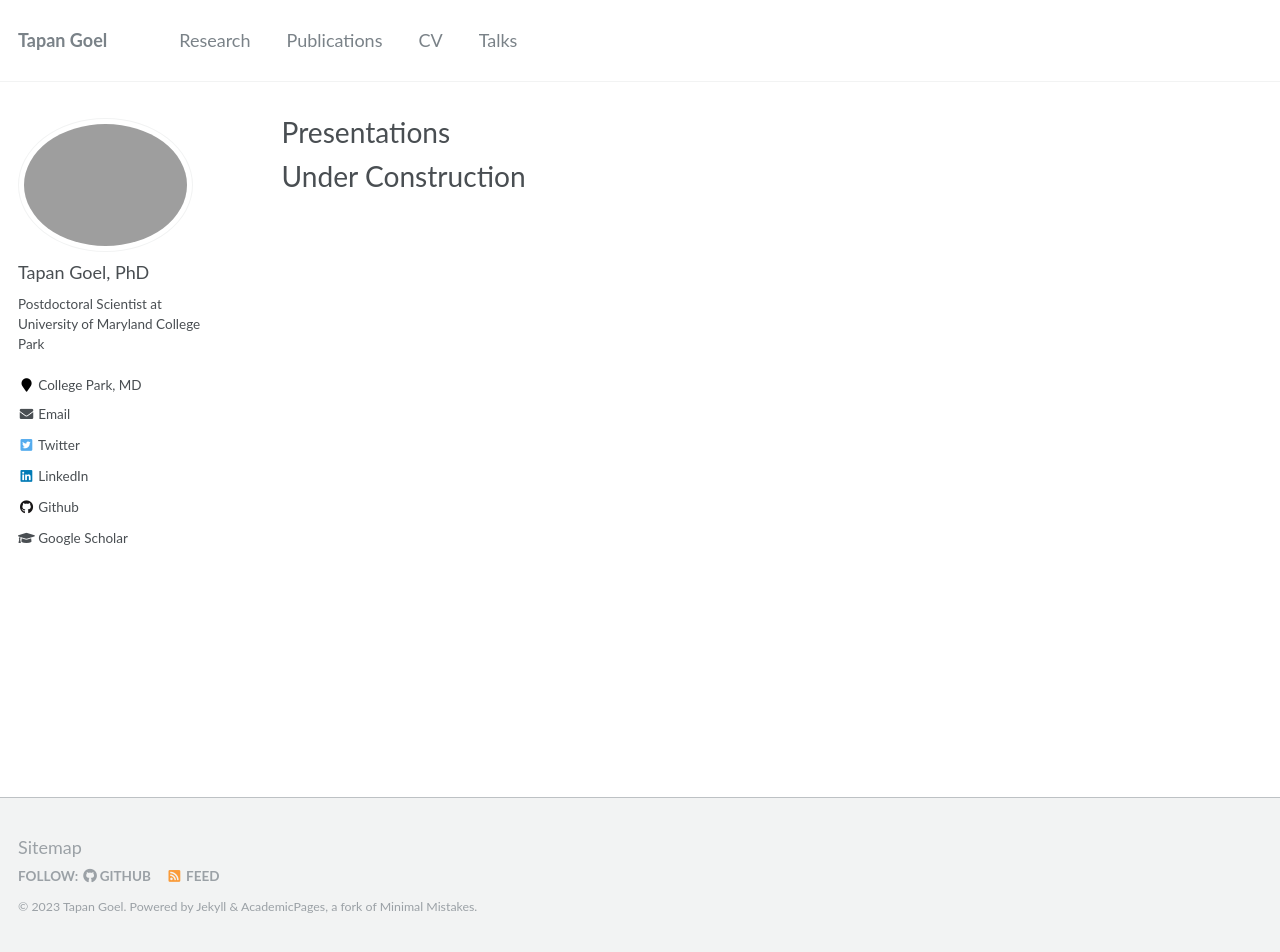
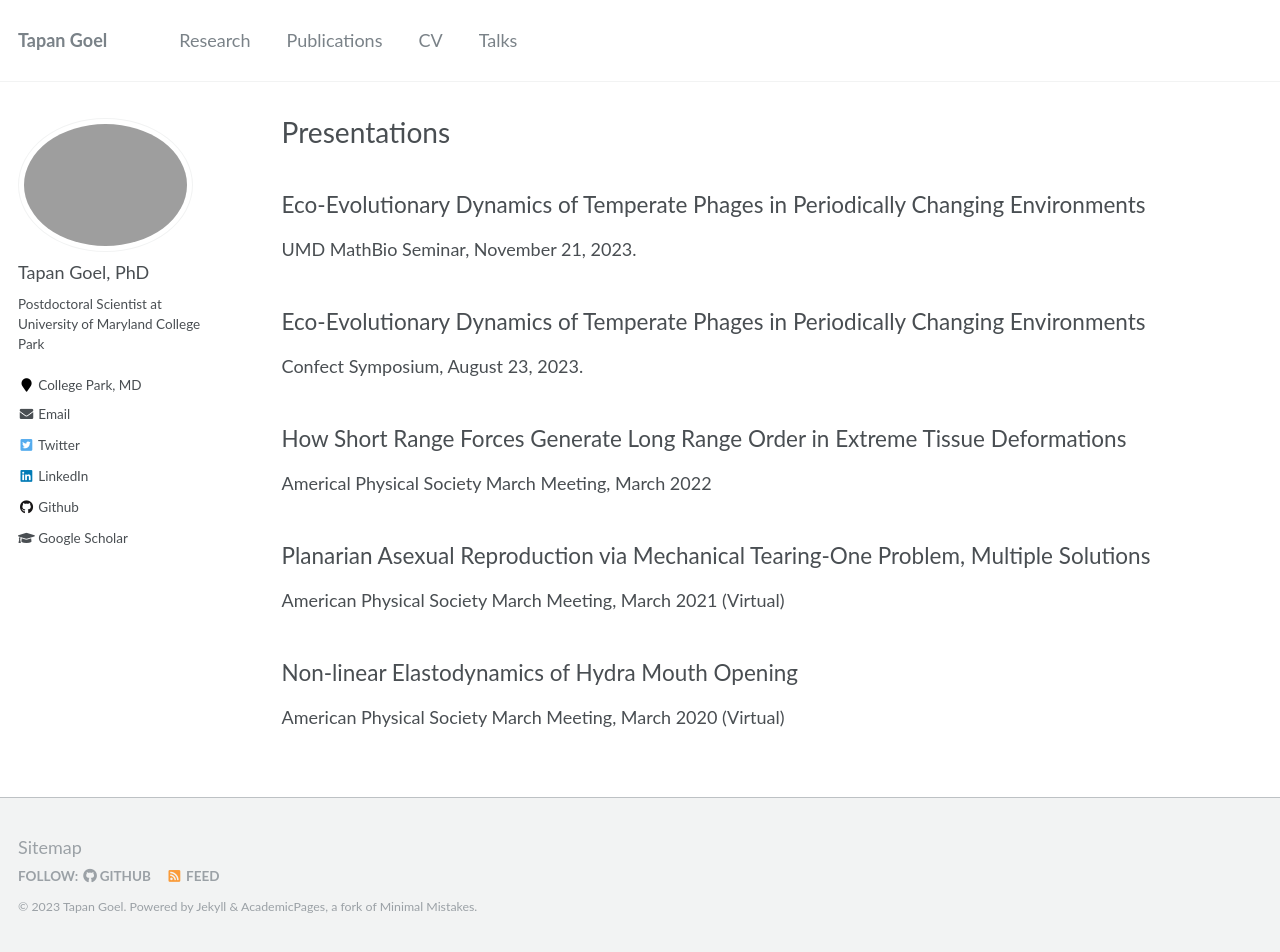
Before and after one commit to tapangoel1994/tapangoel1994.github.io, a Jekyll site: the page built from _pages/talks.md, in a window 1280 px wide and 953 px high. Built offline with Jekyll 4.4.1, drawn with Linux system fonts in a browser that asks for light colours.

Commit message:
Update talks.md

```diff
--- a/_pages/talks.md
+++ b/_pages/talks.md
@@ -5,6 +5,17 @@ permalink: /talks/
 author_profile: true
 ---
 
-{% include base_path %}
+## Eco-Evolutionary Dynamics of Temperate Phages in Periodically Changing Environments
+UMD MathBio Seminar, November 21, 2023.
 
-# Under Construction
+## Eco-Evolutionary Dynamics of Temperate Phages in Periodically Changing Environments
+Confect Symposium, August 23, 2023.
+
+## How Short Range Forces Generate Long Range Order in Extreme Tissue Deformations
+Americal Physical Society March Meeting, March 2022
+
+## Planarian Asexual Reproduction via Mechanical Tearing-One Problem, Multiple Solutions
+American Physical Society March Meeting, March 2021 (Virtual)
+
+## Non-linear Elastodynamics of Hydra Mouth Opening
+American Physical Society March Meeting, March 2020 (Virtual)
```
